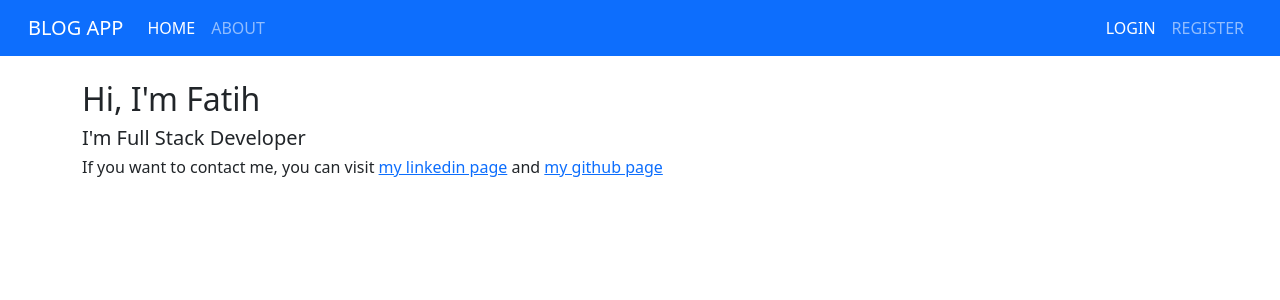
After one commit to FatihG34/Blog_App_Django, a Django app: page /users/about/ in a window 1280 px wide. The commit adds this page. Shown: the top 300 px of the page. Run offline with Django 4.2, Linux system fonts and the light colour scheme.

Commit message:
about page added

```diff
--- a/blog/templates/blog/post_list.html
+++ b/blog/templates/blog/post_list.html
@@ -6,12 +6,12 @@
 <div class="container d-flex flex-wrap justify-content-center gap-5 my-3">
     {% if blogs %}
         {% for blogpost in blogs %}
-            <div class="card" style="width: 18rem;">
+            <div class="card p-1" style="width: 12rem;">
                     <img src="{{blogpost.image}}" class="card-img-top img-fluid h-50" alt="{{blogpost.title}}" />
                 <div class="card-body">
                         <a href="{% url 'blog:detail' blogpost.slug %}" class='text-decoration-none'><h5 class="card-title">{{blogpost.title}}</h5></a>
                     <p class="card-text">
-                        {{blogpost.content|truncatechars:200}}
+                        {{blogpost.content|truncatechars:50}}
                     </p>
                 </div>
                 <div class='d-flex justify-content-evenly w-50'>
--- a/templates/navbar.html
+++ b/templates/navbar.html
@@ -10,7 +10,7 @@
             <a class="nav-link active" aria-current="page" href="{% url 'home' %}">Home</a>
           </li>
           <li class="d-none d-md-block nav-item">
-            <a class="nav-link" href="">About</a>
+            <a class="nav-link" href="{% url 'users:about' %}">About</a>
           </li>
         </ul>
       <div class="collapse navbar-collapse" id="navbarSupportedContent">
@@ -23,13 +23,13 @@
               <a class="d-block d-md-none nav-link active" aria-current="page" href="{% url 'home' %}">Home</a>
             </li>
             <li class="nav-item">
-              <a class="d-block d-md-none nav-link" href="">About</a>
+              <a class="d-block d-md-none nav-link" href="{% url 'users:about' %}">About</a>
             </li>
             <li class="nav-item">
-                <a class="nav-link active" aria-current="page" href="{% url 'logout' %}">Logout</a>
+                <a class="nav-link active" aria-current="page" href="{% url 'users:logout' %}">Logout</a>
             </li>
             <li class="nav-item">
-                <a class="nav-link" href="{% url 'profile' user.id %} ">Profile</a>
+                <a class="nav-link" href="{% url 'users:profile' user.id %} ">Profile</a>
             </li>
             <li class="nav-item">
                 <a class="nav-link" href="{% url 'blog:create' %}">New Post</a>
@@ -40,13 +40,13 @@
               <a class="d-block d-md-none nav-link active" aria-current="page" href="{% url 'home' %}">Home</a>
             </li>
             <li class="nav-item">
-              <a class="d-block d-md-none nav-link" href="">About</a>
+              <a class="d-block d-md-none nav-link" href="{% url 'users:about' %}">About</a>
             </li>
             <li class="nav-item">
-                <a class="nav-link active" aria-current="page" href="{% url 'login' %}">Login</a>
+                <a class="nav-link active" aria-current="page" href="{% url 'users:login' %}">Login</a>
             </li>
             <li class="nav-item">
-                <a class="nav-link" href="{% url 'register' %}">Register</a>
+                <a class="nav-link" href="{% url 'users:register' %}">Register</a>
             </li>
         {% endif %}
         </ul>
--- a/users/templates/password_reset/password_reset_email.html
+++ b/users/templates/password_reset/password_reset_email.html
@@ -2,7 +2,7 @@
 To initiate the password reset process for your Account {{ user.email }},
 click the link below:
 
-{{ protocol }}://{{ domain }}{% url 'password_reset_confirm' uidb64=uid token=token %}
+{{ protocol }}://{{ domain }}{% url 'users:password_reset_confirm' uidb64=uid token=token %}
 
 If clicking the link above doesn't work, please copy and paste the URL in a new browser
 window instead.
--- /dev/null
+++ b/users/templates/users/about.html
@@ -0,0 +1,9 @@
+{% extends 'base.html' %}
+
+{% block blog %}
+<div class="container mt-4">
+    <h2>Hi, I'm Fatih</h2>
+    <h5>I'm Full Stack Developer</h5>
+    <h6>If you want to contact me, you can visit <a href="https://www.linkedin.com/in/fatih-gunaydin/" target="_blank">my linkedin page</a> and <a href="https://github.com/FatihG34" target="_blank">my github page</a></h6>
+</div>
+{% endblock blog %}
--- a/users/templates/users/login.html
+++ b/users/templates/users/login.html
@@ -8,14 +8,14 @@
         <div class="col-md-6 offset-md-3">
             <h3>Please Login</h3>
 
-            <form action="{% url 'login' %}" method="post" enctype='multipart/form-data'>
+            <form action="{% url 'users:login' %}" method="post" enctype='multipart/form-data'>
                 {% csrf_token %}
                 {{form |  crispy}}
-                <button type="submit" class="btn btn-success mt-3">Login</button> <p class='d-inline-block mt-3'><a href="{% url 'password_reset' %}" class='text-decoration-none'>Forgat Password ?</a></p>
+                <button type="submit" class="btn btn-success mt-3">Login</button> <p class='d-inline-block mt-3'><a href="{% url 'users:password_reset' %}" class='text-decoration-none'>Forgat Password ?</a></p>
             </form>
 
             <div class='mt-3'>
-                Need an account? <a href="{% url 'register' %} " class='text-decoration-none'>Sign Up Now</a>
+                Need an account? <a href="{% url 'users:register' %} " class='text-decoration-none'>Sign Up Now</a>
             </div>
         </div>
     </div>
--- a/users/templates/users/logout.html
+++ b/users/templates/users/logout.html
@@ -3,6 +3,6 @@
 {% block blog %}
 <div class="container d-flex flex-column justify-content-center align-content-center mt-5 border">
     <h2 class='border-bottom w-50'>You have been logged out</h2>
-    <a href="{% url 'login' %} " class='text-decoration-none'>Login Again</a>
+    <a href="{% url 'users:login' %} " class='text-decoration-none'>Login Again</a>
 </div>
 {% endblock blog %}
--- a/users/templates/users/register.html
+++ b/users/templates/users/register.html
@@ -3,13 +3,13 @@
 {% block blog %}
 <div class=" container row mt-2 mx-auto bg-light">
     <div class="col-md-6 offset-md-3">
-        <form action="{% url 'register' %}" method="post" class='p-4' enctype='multipart/form-data'>
+        <form action="{% url 'users:register' %}" method="post" class='p-4' enctype='multipart/form-data'>
             {% csrf_token %}
             {{user_form|crispy}}
             <button type="submit" class="btn btn-success mb-3">Register</button>
         </form>
          <div class='m-2'>
-            Already have an account ? <a href="{% url 'login' %} " class='text-decoration-none'>Sign in</a>
+            Already have an account ? <a href="{% url 'users:login' %} " class='text-decoration-none'>Sign in</a>
         </div>
     </div>
 </div>
--- a/users/urls.py
+++ b/users/urls.py
@@ -1,8 +1,10 @@
 from django.urls import path
-from users.views import profile, user_login, register, user_logout
+from users.views import profile, user_login, register, user_logout, about
 from django.contrib.auth import views as auth_views
 
+app_name = 'users'
 urlpatterns = [
+    path("about/", about, name='about'),
     path("login/", user_login, name='login'),
     path("register/", register, name='register'),
     path('logout/', user_logout, name='logout' ),
--- a/users/views.py
+++ b/users/views.py
@@ -50,3 +50,6 @@ def profile(request, id):
         'form':form
     }
     return render(request, 'users/profile.html', context)
+
+def about(request):
+    return render(request, "users/about.html")
```
Also changed, not shown: blog/views.py (+5 -5 lines).
